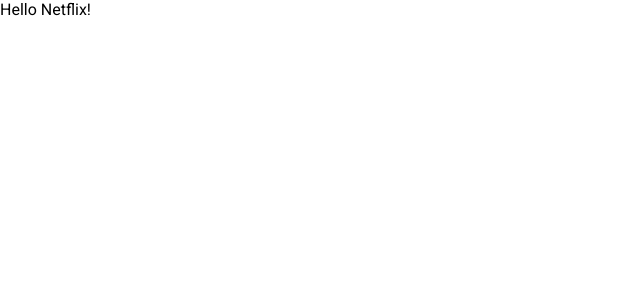
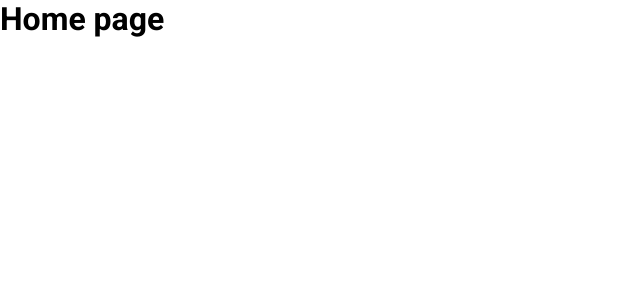
Before and after one commit to sinissto/netflix, a React (Vite) app: page / in a window 1280 px wide. Shown: the top 300 px of the page, without its empty margins (0-640 px from the left). Built offline with nearby package versions, Linux system fonts and the light colour scheme.

Commit message:
SASS installed

```diff
--- a/package.json
+++ b/package.json
@@ -11,7 +11,8 @@
   },
   "dependencies": {
     "react": "^19.1.0",
-    "react-dom": "^19.1.0"
+    "react-dom": "^19.1.0",
+    "sass": "^1.89.0"
   },
   "devDependencies": {
     "@eslint/js": "^9.25.0",
--- a/src/App.jsx
+++ b/src/App.jsx
@@ -1,9 +1,7 @@
+import Home from "./home/Home";
+
 function App() {
-  return (
-    <>
-      <p>Hello Netflix!</p>
-    </>
-  );
+  return <Home />;
 }
 
 export default App;
--- /dev/null
+++ b/src/app.scss
@@ -0,0 +1,3 @@
+:root{
+  --main-color: #0b0b0b;
+}
--- /dev/null
+++ b/src/home/Home.jsx
@@ -0,0 +1,5 @@
+const Home = () => {
+  return <h1>Home page</h1>;
+};
+
+export default Home;
--- a/src/main.jsx
+++ b/src/main.jsx
@@ -1,7 +1,7 @@
 import React from "react";
 import ReactDOM from "react-dom/client";
 import App from "./App.jsx";
-import "./main.css";
+import "./main.scss";
 
 ReactDOM.createRoot(document.getElementById("root")).render(
   <React.StrictMode>
```
Also changed, not shown: src/main.scss (renamed from src/main.css), 1 other file (tests, documents, lock files or other folders).
